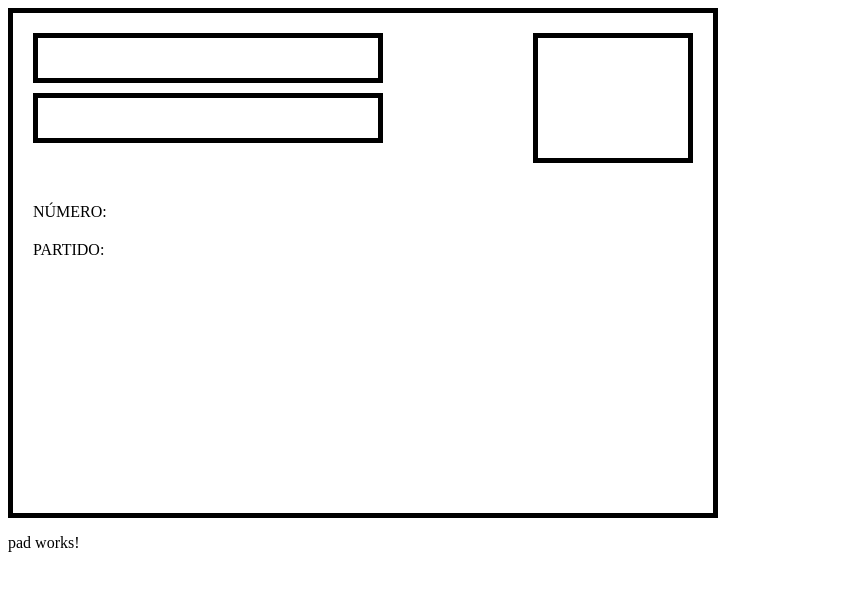
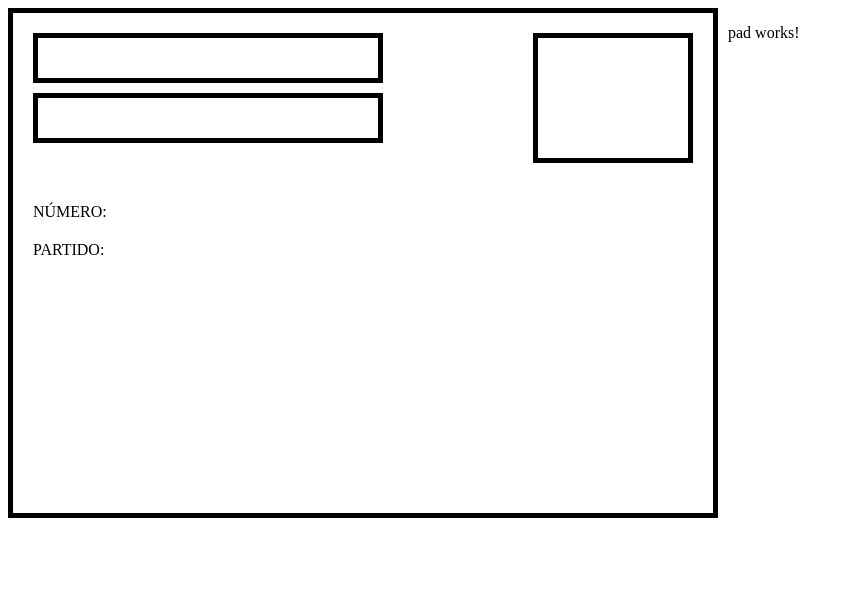
Before and after one commit to IagoMenezes555/Urna, an Angular app: page / in a window 1280 px wide. Shown: the top 590 px of the page, without its empty margins (0-853 px from the left). Built offline with nearby package versions, Linux system fonts and the light colour scheme.

Commit message:
feat: urna

```diff
--- a/src/app/components/urna/urna.component.html
+++ b/src/app/components/urna/urna.component.html
@@ -1,2 +1,4 @@
-<app-screen></app-screen>
-<app-pad></app-pad>
+<div class="urna">
+  <app-screen></app-screen>
+  <app-pad></app-pad>
+</div>
--- a/src/app/components/urna/urna.component.scss
+++ b/src/app/components/urna/urna.component.scss
@@ -0,0 +1,4 @@
+.urna{
+    display: flex;
+    gap: 10px;
+}
```
